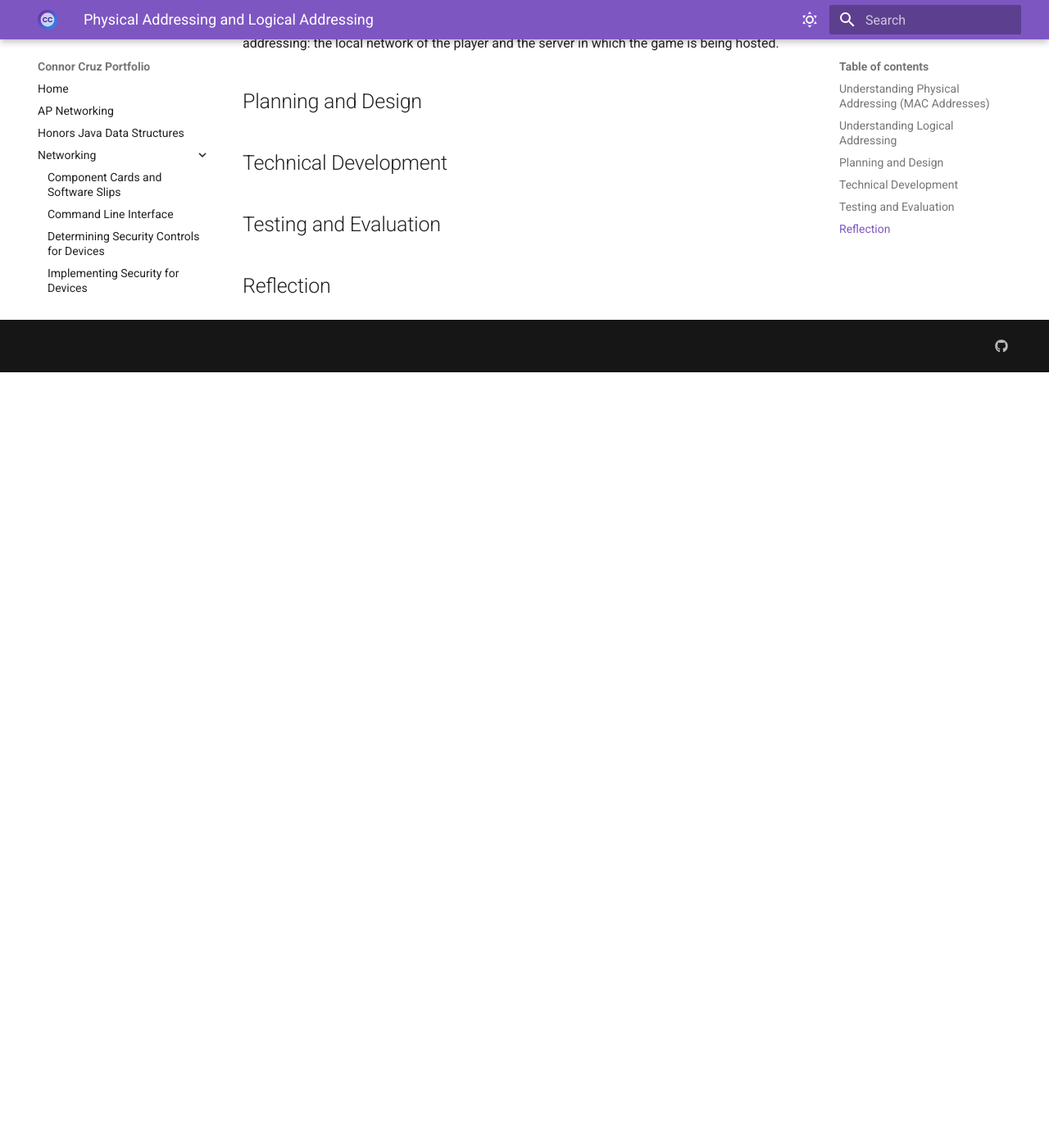
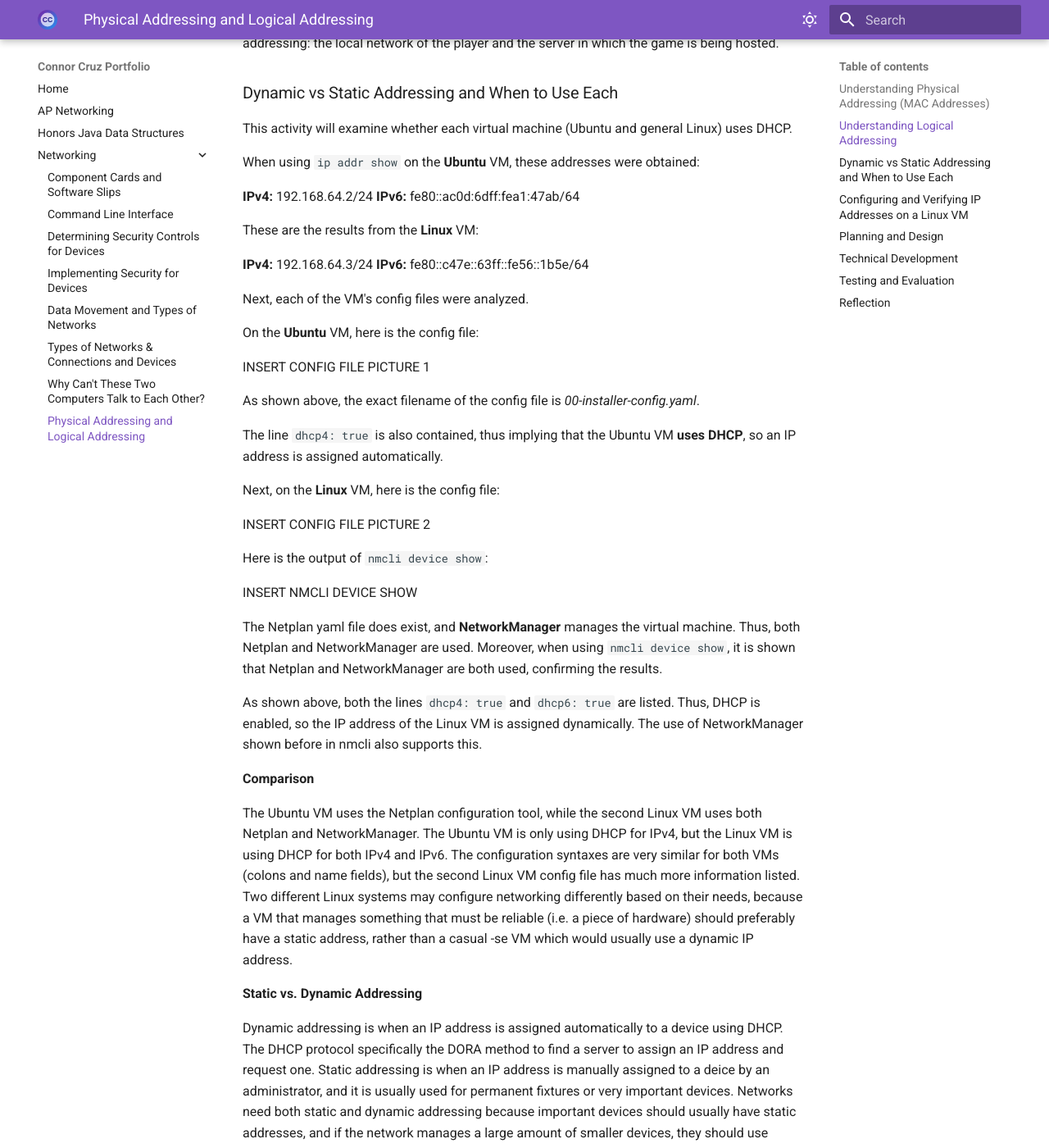
Before and after one commit to connorfcruz/cruz-connor-portfolio, an MkDocs documentation site: the page built from docs/networking/assignment8.md, in a window 1280 px wide and 1400 px high, scrolled down 4106 px. Shown: the whole window at 82% size. Built offline with MkDocs 1.6.1 and Material for MkDocs 9.7.7, drawn with Linux system fonts in a browser that asks for light colours; before the commit the page ends 4560 px from its top, so only the background shows below that; some of the changed text lies outside the part shown.

Commit message:
Assignment 8 updates

```diff
--- a/docs/networking/assignment8.md
+++ b/docs/networking/assignment8.md
@@ -97,6 +97,65 @@ IPv4 vs. IPv6 Comparison Table:
 
 Logical/IP addresses are necessary in addition to physical MAC addresses because, MAC addresses are only useful for local communication, as the physical identification of a device is necessary when communicating in a local network. However, physical addresses do not work for global communication since it requires the general location of a device, As such, an IP address is able to identify the broad location of a device, allowing communication in the internet as a whole. IP addresses allow communication beyond the local network because each router has a designated external IP address. Since the global internet cannot identify an individual device with respect to its physical MAC addresses, IP addresses assigned to routers provide general locations where data must be moved and facilitate data transfer. For example, when playing an online video game, data must be transferred between two different general locations using IP addressing: the local network of the player and the server in which the game is being hosted.
 
+### Dynamic vs Static Addressing and When to Use Each
+
+This activity will examine whether each virtual machine (Ubuntu and general Linux) uses DHCP.
+
+When using `ip addr show` on the **Ubuntu** VM, these addresses were obtained:
+
+**IPv4:** 192.168.64.2/24
+**IPv6:** fe80::ac0d:6dff:fea1:47ab/64
+
+These are the results from the **Linux** VM:
+
+**IPv4:** 192.168.64.3/24
+**IPv6:** fe80::c47e::63ff::fe56::1b5e/64
+
+Next, each of the VM's config files were analyzed.
+
+On the **Ubuntu** VM, here is the config file:
+
+INSERT CONFIG FILE PICTURE 1
+
+As shown above, the exact filename of the config file is *00-installer-config.yaml*.
+
+The line `dhcp4: true` is also contained, thus implying that the Ubuntu VM **uses DHCP**, so an IP address is assigned automatically.
+
+Next, on the **Linux** VM, here is the config file:
+
+INSERT CONFIG FILE PICTURE 2
+
+Here is the output of `nmcli device show`:
+
+INSERT NMCLI DEVICE SHOW
+
+The Netplan yaml file does exist, and **NetworkManager** manages the virtual machine. Thus, both Netplan and NetworkManager are used. Moreover, when using `nmcli device show`, it is shown that Netplan and NetworkManager are both used, confirming the results.
+
+As shown above, both the lines `dhcp4: true` and `dhcp6: true` are listed. Thus, DHCP is enabled, so the IP address of the Linux VM is assigned dynamically. The use of NetworkManager shown before in nmcli also supports this.
+
+**Comparison**
+
+The Ubuntu VM uses the Netplan configuration tool, while the second Linux VM uses both Netplan and NetworkManager. The Ubuntu VM is only using DHCP for IPv4, but the Linux VM is using DHCP for both IPv4 and IPv6. The configuration syntaxes are very similar for both VMs (colons and name fields), but the second Linux VM config file has much more information listed. Two different Linux systems may configure networking differently based on their needs, because a VM that manages something that must be reliable (i.e. a piece of hardware) should preferably have a static address, rather than a casual -se VM which would usually use a dynamic IP address.
+
+**Static vs. Dynamic Addressing**
+
+Dynamic addressing is when an IP address is assigned automatically to a device using DHCP. The DHCP protocol specifically the DORA method to find a server to assign an IP address and request one. Static addressing is when an IP address is manually assigned to a deice by an administrator, and it is usually used for permanent fixtures or very important devices. Networks need both static and dynamic addressing because important devices should usually have static addresses, and if the network manages a large amount of smaller devices, they should use dynamic addressing for efficiency. In general, dynamic addressing should be used in large networks for less important devices (clients or individual people). On the other hand, static addresses should be used for permanently installed devices and important devices for management and administration.
+
+**Real-World Analysis**
+
+This activity determines whether a real-world scenario should use static or dynamic addressing and why.
+
+| **Device** | **Static or Dynamic** | **Justification** |
+| School web server | Static | A school web server must be reliable since it is accessed by many devices and often hosts its own websites. Thus, since this is a critical system, static addressing would be best. |
+| Classroom Printer | Static | A printer is a critical piece of hardware and is generally a permanent installment. A consistent address is best, so static addressing makes sense. |
+| Student Laptops | Dynamic | Student laptops are only used by students for a certain amount of  years, so they do not need the same IP addresses for a long time. Moreover, since they are widely distributed, dynamic addressing is much easier to implement. |
+| Security Cameras | Static | Security cameras must always be functional, and it would be problematic if its IP address expires. They are also generally a permanent installment |
+| Teacher Workstation | Dynamic | A teacher's workstation may have to change devices and is often temporary. There are also a large amount of teachers in a school, so dynamic addressing would allow for easier management. |
+
+### Configuring and Verifying IP Addresses on a Linux VM
+
+
+
 ## Planning and Design
 
 ## Technical Development
```
